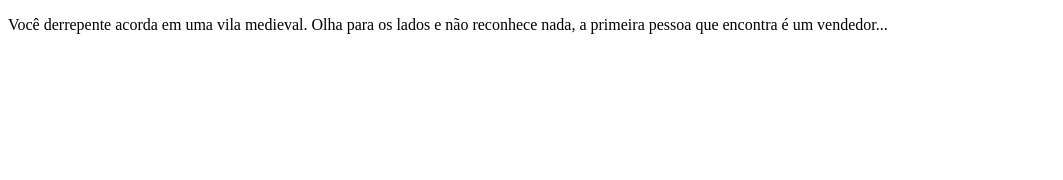
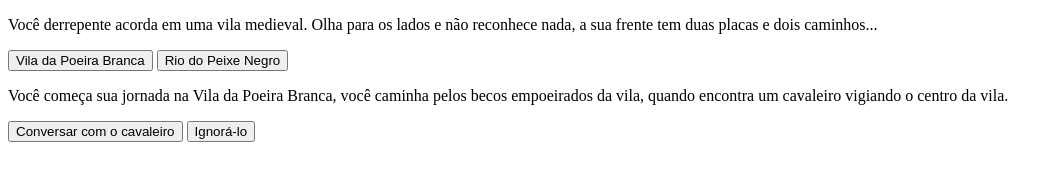
Before and after one commit to Pedro-E-G/criando-uma-aventura-2026, a plain HTML site: page index.html in a window 1280 px wide. Shown: the whole page, without its empty margins (0-1063 px from the left). Drawn offline with Linux system fonts and the light colour scheme.

Commit message:
Update index.html

```diff
--- a/index.html
+++ b/index.html
@@ -7,9 +7,16 @@
 </head>
 <body>
     <main>
-          <div>
-             <p>Você derrepente acorda em uma vila medieval. Olha para os lados e não reconhece nada, a primeira pessoa que encontra é um vendedor...</p>
+          <div class="passo ativo" id="passo-0">
+             <p>Você derrepente acorda em uma vila medieval. Olha para os lados e não reconhece nada, a sua frente tem duas placas e dois caminhos...</p>
+              <button class="btn-proximo" data-proximo="1">Vila da Poeira Branca</button>
+              <button class="btn-proximo" data-proximo="2">Rio do Peixe Negro</button>
           </div>
+        <div class="passo" id="passo-1">
+            <p>Você começa sua jornada na Vila da Poeira Branca, você caminha pelos becos empoeirados da vila, quando encontra um cavaleiro vigiando o centro da vila.</p>
+            <button class="btn-proximo" data-proximo="3">Conversar com o cavaleiro</button>
+            <button class="btn-proximo" data-proximo="4">Ignorá-lo</button>
+        </div>
     </main>
 
 
```
